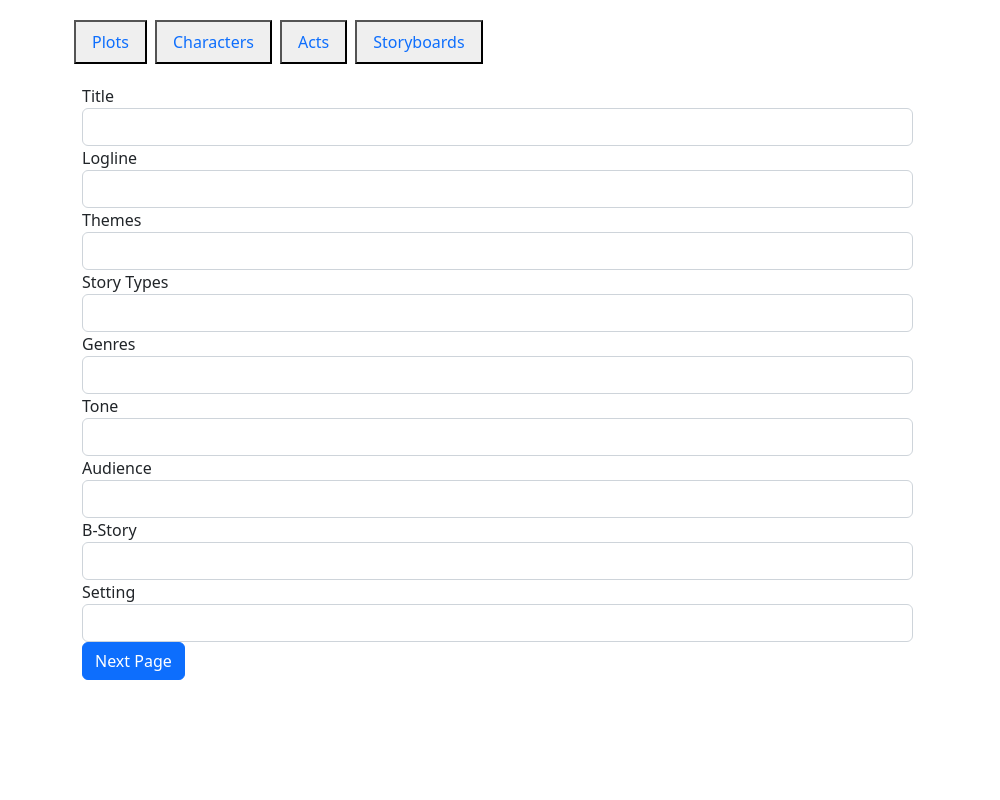
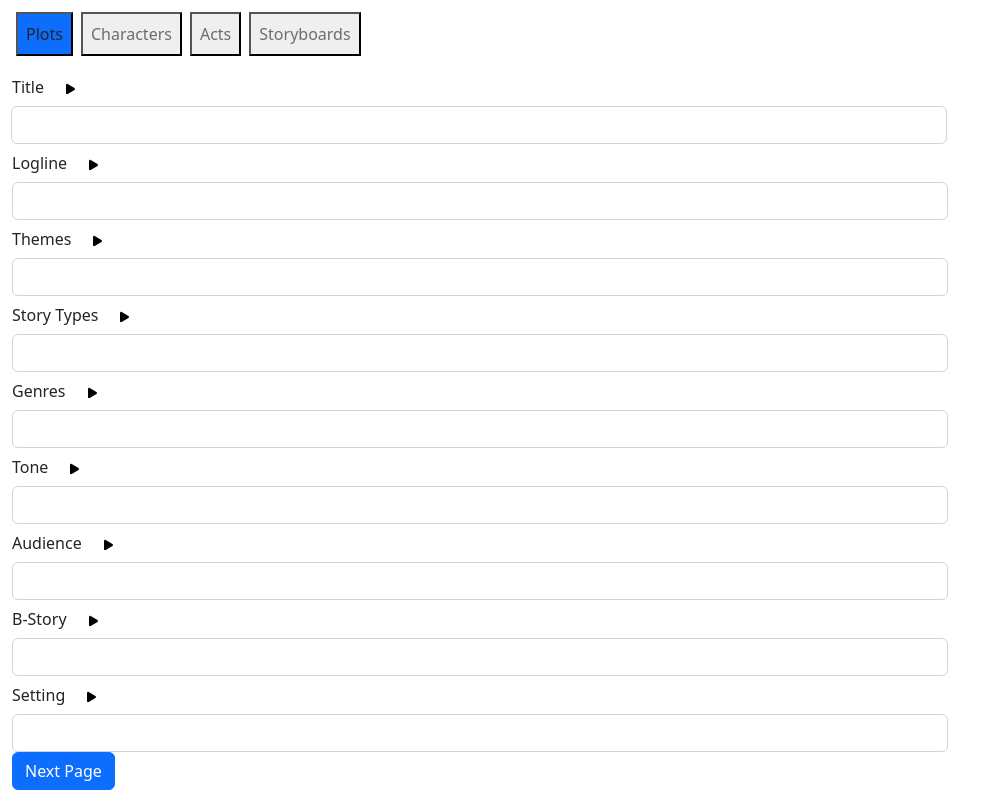
Before and after one commit to DavidIfebueme/CyberFilm-AI, a React (Create React App) app in the folder mehnoor-siddiqui/: page / in a window 1280 px wide. Shown: the whole page, without its empty margins (0-1000 px from the left). Built offline with nearby package versions, Linux system fonts and the light colour scheme.

Commit message:
Updated code

```diff
--- a/mehnoor-siddiqui/src/components/TwoColumnForm.jsx
+++ b/mehnoor-siddiqui/src/components/TwoColumnForm.jsx
@@ -1,12 +1,16 @@
 import { useState } from "react";
 import "bootstrap/dist/css/bootstrap.min.css";
+import { FontAwesomeIcon } from '@fortawesome/react-fontawesome';
+import { faPlay } from '@fortawesome/free-solid-svg-icons';
+
+
 
 // Component for a single tab in the tab navigation
 function Tab(props) {
   return (
     <li className="nav-item">
       <button
-        className={`nav-link ${props.isActive ? "active" : ""}`}
+        className={`nav-link ${props.isActive ? "active bg-primary text-dark" : ""}`}
         onClick={props.onClick}
         style={{ margin: '0.25rem' }}
       >
@@ -16,75 +20,149 @@ function Tab(props) {
   );
 }
 
-function TabNavigation(props) {
-  const [activeTab, setActiveTab] = useState(0);
-
-  const handleNextClick = () => {
-    setActiveTab(activeTab + 1);
-    const nextTab = document.getElementById(`tab${activeTab + 1}`);
-    nextTab.scrollIntoView({ behavior: "smooth" });
+// Component for the form fields for Plots page
+function Page1Form(props) {
+  const generateIdea = (event) => {
+    // Your code to generate an idea for this field goes here
+    // You can use a library or write your own logic to generate the idea
   };
 
-  const tabs = props.tabs.map((tab, index) => (
-    <Tab
-      key={index}
-      id={`tab${index}`}
-      title={tab.title}
-      isActive={index === activeTab}
-      onClick={() => setActiveTab(index)}
-    />
-  ));
-
-  return (
-    <div>
-      <ul className="nav nav-tabs">{tabs}</ul>
-      {activeTab < props.tabs.length - 1 && (
-        <button onClick={handleNextClick}>Next Page</button>
-      )}
-    </div>
-  );
-}
-
-
-// Component for the form fields for Plots page
-function Page1Form(props) {
   return (
     <form>
     <div className="form-group">
-        <label>Title</label>
+      <div className="input-group" style={{display: 'flex', alignItems: 'center'}}>
+        <label style={{marginRight: '10px'}}>Title</label>
+        <button
+          type="button"
+          className="btn"
+          onClick={generateIdea}
+        >
+          <FontAwesomeIcon icon={faPlay} style={{fontSize: '0.75em', color: 'black', backgroundColor: 'transparent', borderWidth: '0.5px'}} />
+        </button>
+        <div className="input-group">
           <input type="text" className="form-control" />
         </div>
+      </div>
+    </div>
       <div className="form-group">
-        <label>Logline</label>
+        <div className="input-group" style={{display: 'flex', alignItems: 'center'}}>
+        <label style={{marginRight: '10px'}}>Logline</label>
+          <button
+            type="button"
+            className="btn"
+            onClick={generateIdea}
+          >
+            <FontAwesomeIcon icon={faPlay} style={{fontSize: '0.75em', color: 'black', backgroundColor: 'transparent', borderWidth: '0.5px'}} />
+          </button>
+        </div>
+        <div className="input-group">
           <input type="text" className="form-control" />
         </div>
+      </div>
       <div className="form-group">
-        <label>Themes</label>
+        <div className="input-group" style={{display: 'flex', alignItems: 'center'}}>
+        <label style={{marginRight: '10px'}}>Themes</label>
+          <button
+            type="button"
+            className="btn"
+            onClick={generateIdea}
+          >
+            <FontAwesomeIcon icon={faPlay} style={{fontSize: '0.75em', color: 'black', backgroundColor: 'transparent', borderWidth: '0.5px'}} />
+          </button>
+        </div>
+        <div className="input-group">
           <input type="text" className="form-control" />
         </div>
+      </div>
       <div className="form-group">
-        <label>Story Types</label>
+        <div className="input-group" style={{display: 'flex', alignItems: 'center'}}>
+        <label style={{marginRight: '10px'}}>Story Types</label>
+          <button
+            type="button"
+            className="btn"
+            onClick={generateIdea}
+          >
+            <FontAwesomeIcon icon={faPlay} style={{fontSize: '0.75em', color: 'black', backgroundColor: 'transparent', borderWidth: '0.5px'}} />
+          </button>
+        </div>
+        <div className="input-group">
           <input type="text" className="form-control" />
         </div>
+      </div>
       <div className="form-group">
-        <label>Genres</label>
+        <div className="input-group" style={{display: 'flex', alignItems: 'center'}}>
+        <label style={{marginRight: '10px'}}>Genres</label>
+          <button
+            type="button"
+            className="btn"
+            onClick={generateIdea}
+          >
+            <FontAwesomeIcon icon={faPlay} style={{fontSize: '0.75em', color: 'black', backgroundColor: 'transparent', borderWidth: '0.5px'}} />
+          </button>
+        </div>
+        <div className="input-group">
           <input type="text" className="form-control" />
         </div>
+      </div>
       <div className="form-group">
-        <label>Tone</label>
+        <div className="input-group" style={{display: 'flex', alignItems: 'center'}}>
+        <label style={{marginRight: '10px'}}>Tone</label>
+          <button
+            type="button"
+            className="btn"
+            onClick={generateIdea}
+          >
+            <FontAwesomeIcon icon={faPlay} style={{fontSize: '0.75em', color: 'black', backgroundColor: 'transparent', borderWidth: '0.5px'}} />
+          </button>
+        </div>
+        <div className="input-group">
           <input type="text" className="form-control" />
         </div>
+      </div>
       <div className="form-group">
-        <label>Audience</label>
+        <div className="input-group" style={{display: 'flex', alignItems: 'center'}}>
+        <label style={{marginRight: '10px'}}>Audience</label>
+          <button
+            type="button"
+            className="btn"
+            onClick={generateIdea}
+          >
+            <FontAwesomeIcon icon={faPlay} style={{fontSize: '0.75em', color: 'black', backgroundColor: 'transparent', borderWidth: '0.5px'}} />
+          </button>
+        </div>
+        <div className="input-group">
           <input type="text" className="form-control" />
         </div>
+      </div>
       <div className="form-group">
-        <label>B-Story</label>
+        <div className="input-group" style={{display: 'flex', alignItems: 'center'}}>
+        <label style={{marginRight: '10px'}}>B-Story</label>
+          <button
+            type="button"
+            className="btn"
+            onClick={generateIdea}
+          >
+            <FontAwesomeIcon icon={faPlay} style={{fontSize: '0.75em', color: 'black', backgroundColor: 'transparent', borderWidth: '0.5px'}} />
+          </button>
+        </div>
+        <div className="input-group">
           <input type="text" className="form-control" />
         </div>
+      </div>
       <div className="form-group">
-        <label>Setting</label>
+        <div className="input-group" style={{display: 'flex', alignItems: 'center'}}>
+        <label style={{marginRight: '10px'}}>Setting</label>
+          <button
+            type="button"
+            className="btn"
+            onClick={generateIdea}
+          >
+            <FontAwesomeIcon icon={faPlay} style={{fontSize: '0.75em', color: 'black', backgroundColor: 'transparent', borderWidth: '0.5px'}} />
+          </button>
+        </div>
+        <div className="input-group">
           <input type="text" className="form-control" />
+        </div>
       </div>
       <button type="button" className="btn btn-primary" onClick={props.onNext}>
         Next Page
@@ -95,48 +173,170 @@ function Page1Form(props) {
 
 // Component for the form fields for Characters page
 function Page2Form(props) {
+  const generateIdea2 = (event) => {
+    // Your code to generate an idea for this field goes here
+    // You can use a library or write your own logic to generate the idea
+  };
+
   return (
     <form>
       <div className="form-group">
-        <label>Name</label>
+      <div className="input-group" style={{display: 'flex', alignItems: 'center'}}>
+        <label style={{marginRight: '10px'}}>Name</label>
+        <button
+            type="button"
+            className="btn"
+            onClick={generateIdea2}
+          >
+            <FontAwesomeIcon icon={faPlay} style={{fontSize: '0.75em', color: 'black', backgroundColor: 'transparent', borderWidth: '0.5px'}} />
+          </button>
+        </div>
+        <div className="input-group">
           <input type="text" className="form-control" />
         </div>
+      </div>
+
       <div className="form-group">
-        <label>Character Arc</label>
+      <div className="input-group" style={{display: 'flex', alignItems: 'center'}}>
+        <label style={{marginRight: '10px'}}>Character Arc</label>
+        <button
+            type="button"
+            className="btn"
+            onClick={generateIdea2}
+          >
+            <FontAwesomeIcon icon={faPlay} style={{fontSize: '0.75em', color: 'black', backgroundColor: 'transparent', borderWidth: '0.5px'}} />
+          </button>
+        </div>
+        <div className="input-group">
           <input type="text" className="form-control" />
         </div>
+      </div>
+
       <div className="form-group">
-        <label>Description</label>
+        <div className="input-group" style={{display: 'flex', alignItems: 'center'}}>
+          <label style={{marginRight: '10px'}}>Description</label>
+          <button
+            type="button"
+            className="btn"
+            onClick={generateIdea2}
+            >
+              <FontAwesomeIcon icon={faPlay} style={{fontSize: '0.75em', color: 'black', backgroundColor: 'transparent', borderWidth: '0.5px'}} />
+          </button>
+        </div>
+        <div className="input-group">
           <input type="text" className="form-control" />
         </div>
+      </div>
+
       <div className="form-group">
-        <label>Personality</label>
+        <div className="input-group" style={{display: 'flex', alignItems: 'center'}}></div>
+        <label style={{marginRight: '10px'}}>Personality</label>
+        <button
+            type="button"
+            className="btn"
+            onClick={generateIdea2}
+          >
+            <FontAwesomeIcon icon={faPlay} style={{fontSize: '0.75em', color: 'black', backgroundColor: 'transparent', borderWidth: '0.5px'}} />
+          </button>
+        </div>
+        <div className="input-group">
           <input type="text" className="form-control" />
         </div>
+
       <div className="form-group">
-        <label>Archetypes</label>
+        <div className="input-group" style={{display: 'flex', alignItems: 'center'}}>
+        <label style={{marginRight: '10px'}}>Archetypes</label>
+        <button
+            type="button"
+            className="btn"
+            onClick={generateIdea2}
+          >
+            <FontAwesomeIcon icon={faPlay} style={{fontSize: '0.75em', color: 'black', backgroundColor: 'transparent', borderWidth: '0.5px'}} />
+          </button>
+        </div>
+        <div className="input-group">
           <input type="text" className="form-control" />
         </div>
+      </div>
+
       <div className="form-group">
-        <label>Want</label>
+        <div className="input-group" style={{display: 'flex', alignItems: 'center'}}></div>
+        <label style={{marginRight: '10px'}}>Want</label>
+        <button
+            type="button"
+            className="btn"
+            onClick={generateIdea2}
+          >
+            <FontAwesomeIcon icon={faPlay} style={{fontSize: '0.75em', color: 'black', backgroundColor: 'transparent', borderWidth: '0.5px'}} />
+          </button>
+        </div>
+        <div className="input-group">
           <input type="text" className="form-control" />
         </div>
+
       <div className="form-group">
-        <label>Need</label>
+        <div className="input-group" style={{display: 'flex', alignItems: 'center'}}>
+        <label style={{marginRight: '10px'}}>Need</label>
+        <button
+            type="button"
+            className="btn"
+            onClick={generateIdea2}
+          >
+            <FontAwesomeIcon icon={faPlay} style={{fontSize: '0.75em', color: 'black', backgroundColor: 'transparent', borderWidth: '0.5px'}} />
+          </button>
+        </div>
+        <div className="input-group">
           <input type="text" className="form-control" />
         </div>
+
       <div className="form-group">
-        <label>Flaw</label>
+        <div className="input-group" style={{display: 'flex', alignItems: 'center'}}>
+        <label style={{marginRight: '10px'}}>Flaw</label>
+        <button
+            type="button"
+            className="btn"
+            onClick={generateIdea2}
+          >
+            <FontAwesomeIcon icon={faPlay} style={{fontSize: '0.75em', color: 'black', backgroundColor: 'transparent', borderWidth: '0.5px'}} />
+          </button>
+        </div>
+        <div className="input-group">
           <input type="text" className="form-control" />
         </div>
+      </div>
+
       <div className="form-group">
-        <label>Strength</label>
+        <div className="input-group" style={{display: 'flex', alignItems: 'center'}}></div>
+        <label style={{marginRight: '10px'}}>Strength</label>
+        <button
+            type="button"
+            className="btn"
+            onClick={generateIdea2}
+          >
+            <FontAwesomeIcon icon={faPlay} style={{fontSize: '0.75em', color: 'black', backgroundColor: 'transparent', borderWidth: '0.5px'}} />
+          </button>
+        </div>
+        <div className="input-group">
           <input type="text" className="form-control" />
         </div>
+      </div>
+
       <div className="form-group">
-        <label>Skills</label>
+        <div className="input-group" style={{display: 'flex', alignItems: 'center'}}>
+        <label style={{marginRight: '10px'}}>Skills</label>
+        <button
+            type="button"
+            className="btn"
+            onClick={generateIdea2}
+          >
+            <FontAwesomeIcon icon={faPlay} style={{fontSize: '0.75em', color: 'black', backgroundColor: 'transparent', borderWidth: '0.5px'}} />
+          </button>
+        </div>
+        <div className="input-group">
           <input type="text" className="form-control" />
         </div>
+      </div>
+
       <button type="button" className="btn btn-primary" onClick={props.onNext}>
         Next Page
       </button>
@@ -247,11 +447,17 @@ function SceneBreakdown(props) {
 function TwoColumnForm() {
   const [activeTab, setActiveTab] = useState(0);
 
+  // define a function to handle "Next" button clicks
+  const handleNextButtonClick = () => {
+    // increment the active tab index and wrap around if it exceeds the number of tabs
+    setActiveTab((activeTab + 1) % 4);
+  };
+
   return (
-    <div className="container">
-      <div className="row">
-        <div className="nav navbar">
-          <ul className="nav navbar justify-content-between">
+    <div className="container-fluid">
+      <nav className="navbar navbar-expand-lg">
+        <div className="collapse navbar-collapse" id="navbarNav">
+          <ul className="navbar-nav mr-auto">
             <Tab
               title="Plots"
               isActive={activeTab === 0}
@@ -274,11 +480,13 @@ function TwoColumnForm() {
             />
           </ul>
         </div>
+      </nav>
+      <div className="row">
         <div className="col-9">
-          {activeTab === 0 && <Page1Form />}
-          {activeTab === 1 && <Page2Form />}
-          {activeTab === 2 && <Page3Form />}
-          {activeTab === 3 && <Page4Form />}
+          {activeTab === 0 && <Page1Form onNext={handleNextButtonClick} />}
+          {activeTab === 1 && <Page2Form onNext={handleNextButtonClick} />}
+          {activeTab === 2 && <Page3Form onNext={handleNextButtonClick} />}
+          {activeTab === 3 && <Page4Form onNext={handleNextButtonClick} />}
         </div>
       </div>
     </div>
```
Lines whose indentation alone changed are shown as unchanged.
